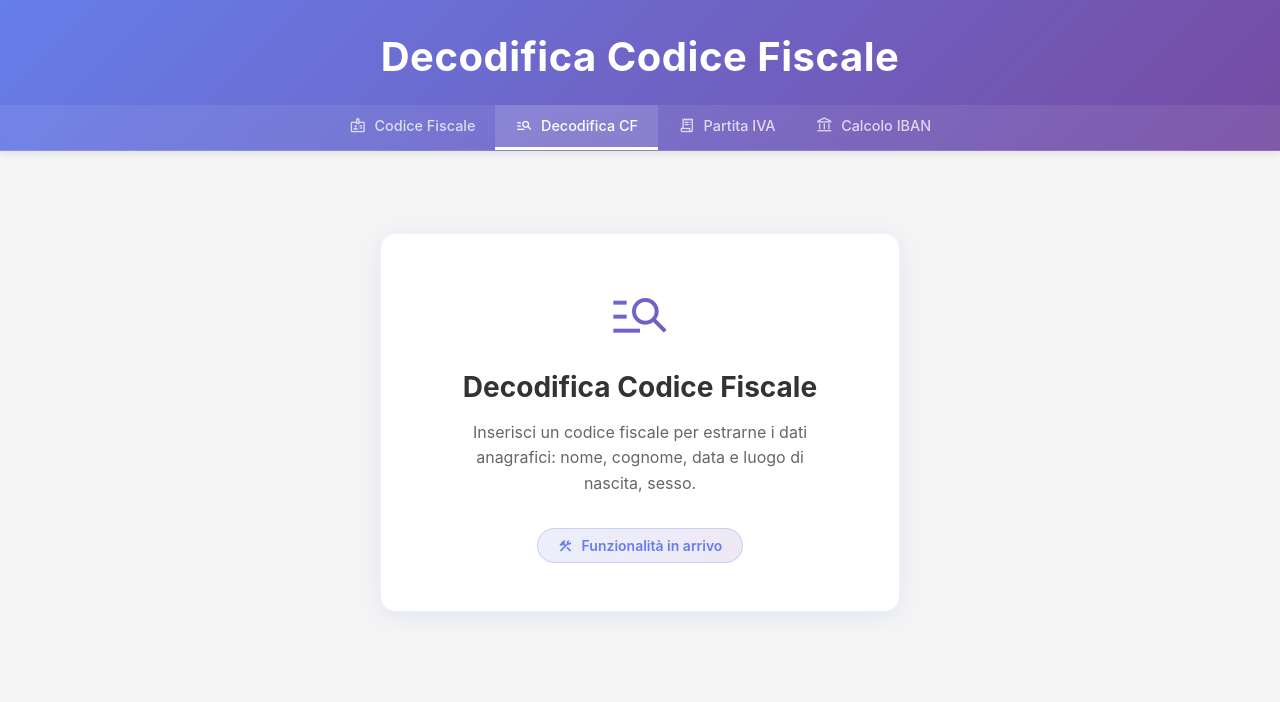
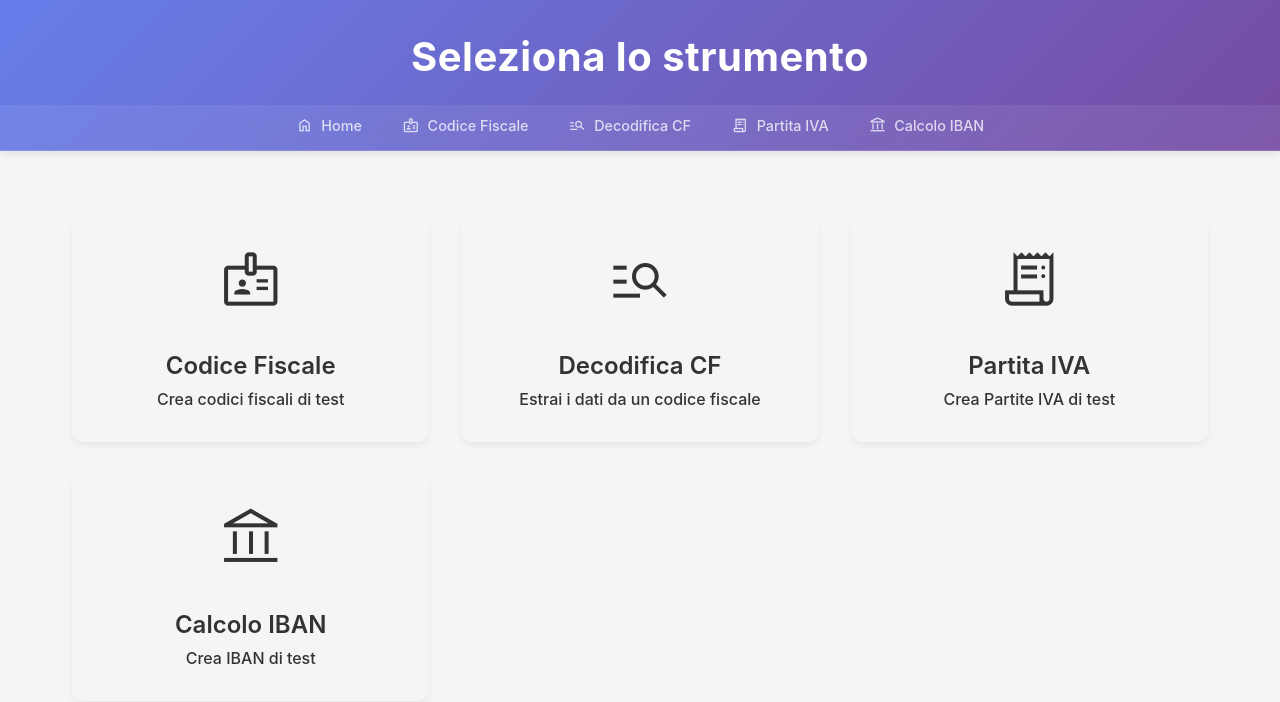
Before and after one commit to msaladini/SimulatoreCodiceFiscale, a React (Vite) app: page /SimulatoreCodiceFiscale/decodifica in a window 1280 px wide. Shown: the top 702 px of the page. Built offline with nearby package versions, Linux system fonts and the light colour scheme.

Commit message:
Aggiunta home page

```diff
--- a/src/App.jsx
+++ b/src/App.jsx
@@ -3,21 +3,23 @@ import { Routes, Route, useLocation } from 'react-router-dom'
 import Navbar from './components/Navbar/Navbar'
 import './App.css'
 
+const Home = lazy(() => import('./pages/Home'))
 const CodiceFiscale = lazy(() => import('./pages/CodiceFiscale'))
 const DecodificaCodiceFiscale = lazy(() => import('./pages/DecodificaCodiceFiscale'))
 const SimulazioneIban = lazy(() => import('./pages/SimulazioneIban'))
 const SimulazionePartitaIva = lazy(() => import('./pages/SimulazionePartitaIva'))
 
 const PAGE_TITLES = {
-  '/': 'Simulatore Calcolo Codice Fiscale',
-  '/decodifica': 'Decodifica Codice Fiscale',
+  '/': 'Seleziona lo strumento',
+  '/calcolo-codice-fiscale': 'Simulatore Calcolo Codice Fiscale',
+  '/decodifica-codice-fiscale': 'Decodifica Codice Fiscale',
   '/iban': 'Simulatore Calcolo IBAN',
   '/partita-iva': 'Simulatore Calcolo Partita IVA',
 }
 
 function App() {
   const { pathname } = useLocation()
-  const title = PAGE_TITLES[pathname] ?? 'Simulatori Fiscali'
+  const title = PAGE_TITLES[pathname] ?? PAGE_TITLES['/'];
 
   return (
     <div className="app-wrapper">
@@ -29,10 +31,12 @@ function App() {
       <main className="app-main">
         <Suspense fallback={<div className="page-loading">Caricamento...</div>}>
           <Routes>
-            <Route path="/" element={<CodiceFiscale />} />
-            <Route path="/decodifica" element={<DecodificaCodiceFiscale />} />
+            <Route path="/" element={<Home />} />
+            <Route path="/calcolo-codice-fiscale" element={<CodiceFiscale />} />
+            <Route path="/decodifica-codice-fiscale" element={<DecodificaCodiceFiscale />} />
             <Route path="/iban" element={<SimulazioneIban />} />
             <Route path="/partita-iva" element={<SimulazionePartitaIva />} />
+            <Route path="*" element={<Home />} />
           </Routes>
         </Suspense>
       </main>
--- a/src/components/Navbar/Navbar.jsx
+++ b/src/components/Navbar/Navbar.jsx
@@ -5,11 +5,17 @@ const navItems = [
     {
         to: '/',
         end: true,
+        icon: 'home',
+        label: 'Home',
+    },
+    {
+        to: '/calcolo-codice-fiscale',
+        end: false,
         icon: 'badge',
         label: 'Codice Fiscale',
     },
     {
-        to: '/decodifica',
+        to: '/decodifica-codice-fiscale',
         icon: 'manage_search',
         label: 'Decodifica CF',
     },
--- /dev/null
+++ b/src/pages/Home/Home.css
@@ -0,0 +1,82 @@
+.home-container {
+    display: flex;
+    flex-direction: column;
+    align-items: center;
+    padding: 2rem;
+    max-width: 1200px;
+    margin: 0 auto;
+}
+
+.home-title {
+    font-size: 2.5rem;
+    font-weight: 700;
+    margin-bottom: 3rem;
+    color: var(--text-color);
+    text-align: center;
+}
+
+.tools-grid {
+    display: grid;
+    grid-template-columns: repeat(auto-fit, minmax(280px, 1fr));
+    gap: 2rem;
+    width: 100%;
+}
+
+.tool-card {
+    display: flex;
+    flex-direction: column;
+    align-items: center;
+    justify-content: center;
+    padding: 2rem;
+    background-color: var(--color-surface);
+    border: 1px solid var(--border-color);
+    border-radius: 12px;
+    text-decoration: none;
+    color: var(--text-color);
+    transition: all 0.3s ease;
+    box-shadow: 0 4px 6px rgba(0, 0, 0, 0.05);
+    text-align: center;
+}
+
+.tool-card:hover {
+    transform: translateY(-5px);
+    box-shadow: 0 8px 15px rgba(0, 0, 0, 0.1);
+    border-color: var(--primary-color);
+}
+
+.tool-icon {
+    font-size: 4rem;
+    color: var(--primary-color);
+    margin-bottom: 1rem;
+    transition: transform 0.3s ease;
+}
+
+.tool-card:hover .tool-icon {
+    transform: scale(1.1);
+}
+
+.tool-label {
+    font-size: 1.5rem;
+    font-weight: 600;
+    margin-bottom: 0.5rem;
+    color: var(--text-color);
+}
+
+.tool-description {
+    font-size: 1rem;
+    color: var(--text-light);
+    margin: 0;
+    line-height: 1.4;
+}
+
+@media (max-width: 768px) {
+    .home-title {
+        font-size: 2rem;
+        margin-bottom: 2rem;
+    }
+
+    .tools-grid {
+        grid-template-columns: 1fr;
+        gap: 1.5rem;
+    }
+}
--- /dev/null
+++ b/src/pages/Home/index.jsx
@@ -0,0 +1,47 @@
+import { Link } from 'react-router-dom'
+import './Home.css'
+
+const tools = [
+    {
+        to: '/calcolo-codice-fiscale',
+        icon: 'badge',
+        label: 'Codice Fiscale',
+        description: 'Crea codici fiscali di test',
+    },
+    {
+        to: '/decodifica-codice-fiscale',
+        icon: 'manage_search',
+        label: 'Decodifica CF',
+        description: 'Estrai i dati da un codice fiscale',
+    },
+    {
+        to: '/partita-iva',
+        icon: 'receipt_long',
+        label: 'Partita IVA',
+        description: 'Crea Partite IVA di test',
+    },
+    {
+        to: '/iban',
+        icon: 'account_balance',
+        label: 'Calcolo IBAN',
+        description: 'Crea IBAN di test',
+    },
+]
+
+function Home() {
+    return (
+        <div className="home-container">
+            <div className="tools-grid">
+                {tools.map((tool) => (
+                    <Link to={tool.to} key={tool.to} className="tool-card">
+                        <span className="material-symbols-outlined tool-icon">{tool.icon}</span>
+                        <h3 className="tool-label">{tool.label}</h3>
+                        <p className="tool-description">{tool.description}</p>
+                    </Link>
+                ))}
+            </div>
+        </div>
+    )
+}
+
+export default Home
```
